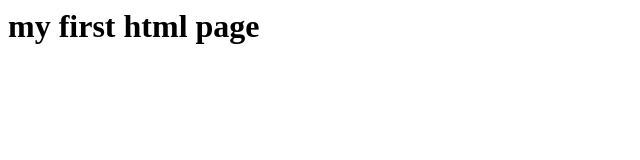
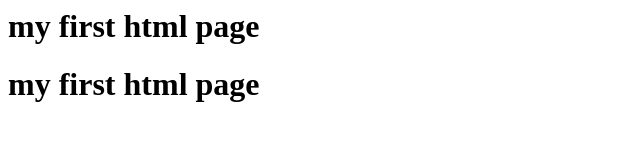
Before and after one commit to trymeyourself/LearnPLT, a plain HTML site: page gitdemo/home.html in a window 1280 px wide. Shown: the whole page, without its empty margins (0-640 px from the left). Drawn offline with Linux system fonts and the light colour scheme.

Commit message:
modified home

```diff
--- a/gitdemo/home.html
+++ b/gitdemo/home.html
@@ -4,5 +4,6 @@
 </head>
 <body>
 <h1>my first html page</h1>
+<h1>my first html page</h1>
 </body>
 </html>
```
